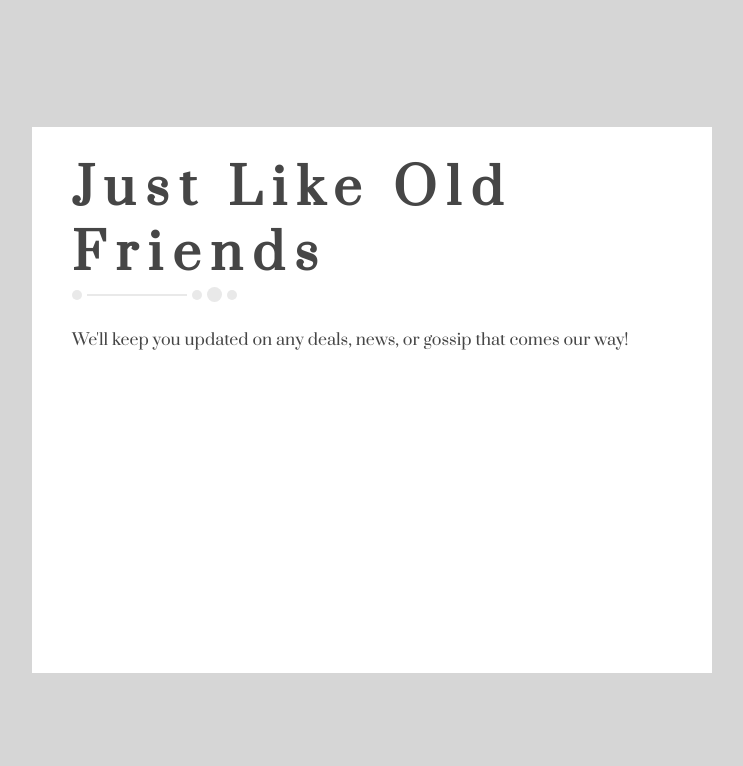
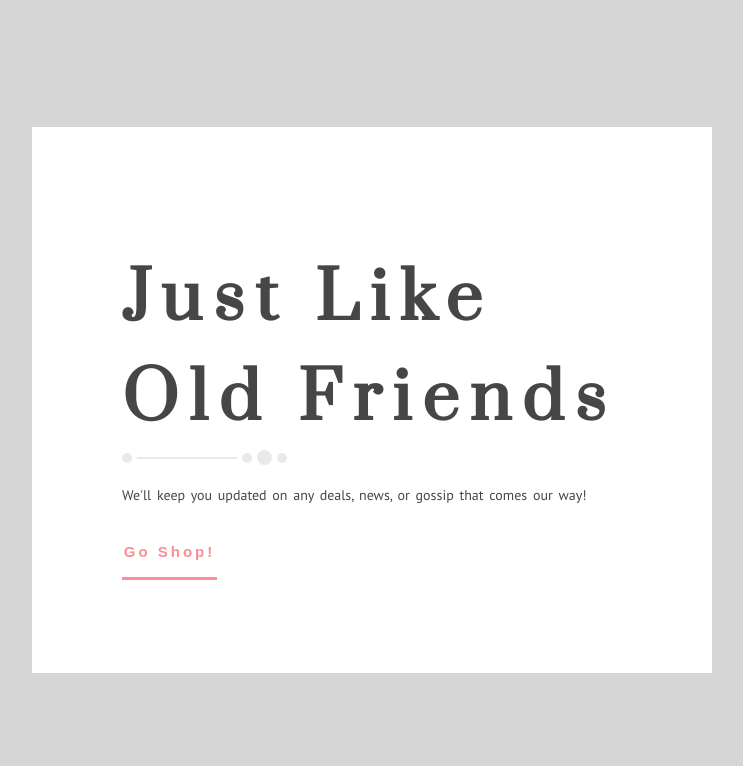
Before and after one commit to andrejarboe/email-modal, a plain HTML site: page emailModal.html in a window 1280 px wide. Shown: the whole page, without its empty margins (268-1011 px from the left). Drawn offline with Linux system fonts and the light colour scheme.

Commit message:
html mvp

```diff
--- a/css/main.css
+++ b/css/main.css
@@ -190,6 +190,16 @@ textarea {
 }
 /* dots end */
 
+/* message */
+.email-thanks__message p{
+  font-size: 14px;
+  line-height: 30px;
+  word-spacing: 1px;
+  margin-bottom: 40px;
+  font-family: 'PT Sans', sans-serif;
+}
+/* message end */
+
 /* email-thanks end */
 
 @media only screen and (min-width: 768px) {
@@ -304,4 +314,36 @@ textarea {
     width: 95px;
   }
   /* form group  */
+
+  /* email thanks */
+  .email-thanks{
+    justify-content: center;
+    padding: 0 90px;
+  }
+  .email-thanks__header{
+    font-size: 65px;
+    margin-top: 30px;
+    letter-spacing: 11px;
+    line-height: 100px;
+  }
+  .email-thanks__dots{
+    display: flex;
+    align-items: center;
+    gap: 5px;
+    margin-bottom: 30px;
+
+    margin-bottom: 15px;
+  }
+
+  /* message */
+.email-thanks__message p{
+  font-size: 14px;
+  word-spacing: 2px;
+  margin-bottom: 15px;
 }
+
+  .email-thanks .email-modal__button{
+    margin: 0;
+  }
+  /* email thanks end */
+}
--- a/emailModal.html
+++ b/emailModal.html
@@ -13,6 +13,9 @@
     <link rel="preconnect" href="https://fonts.googleapis.com">
     <link rel="preconnect" href="https://fonts.gstatic.com" crossorigin>
     <link href="https://fonts.googleapis.com/css2?family=Prata&display=swap" rel="stylesheet">
+    <link rel="preconnect" href="https://fonts.googleapis.com">
+    <link rel="preconnect" href="https://fonts.gstatic.com" crossorigin>
+    <link href="https://fonts.googleapis.com/css2?family=PT+Sans&display=swap" rel="stylesheet">
 </head>
 
 <body>
@@ -65,6 +68,9 @@
                 <div class="email-thanks__message">
                     <p>We'll keep you updated on any deals, news, or gossip that comes our way!</p>
                 </div>
+                <button class="email-modal__button">
+                    Go Shop!
+                </button>
                 <div class="email-thanks__button"></div>
             </div>
         </div>
```
